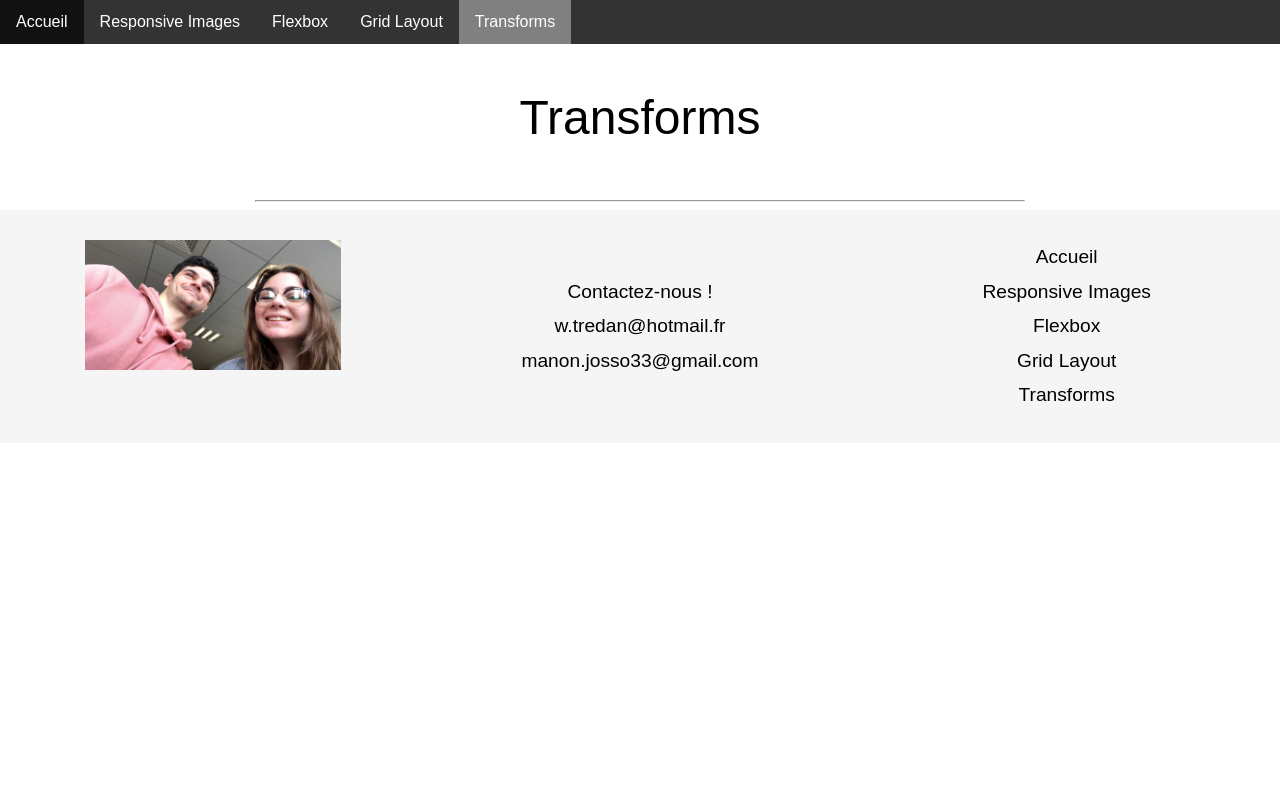
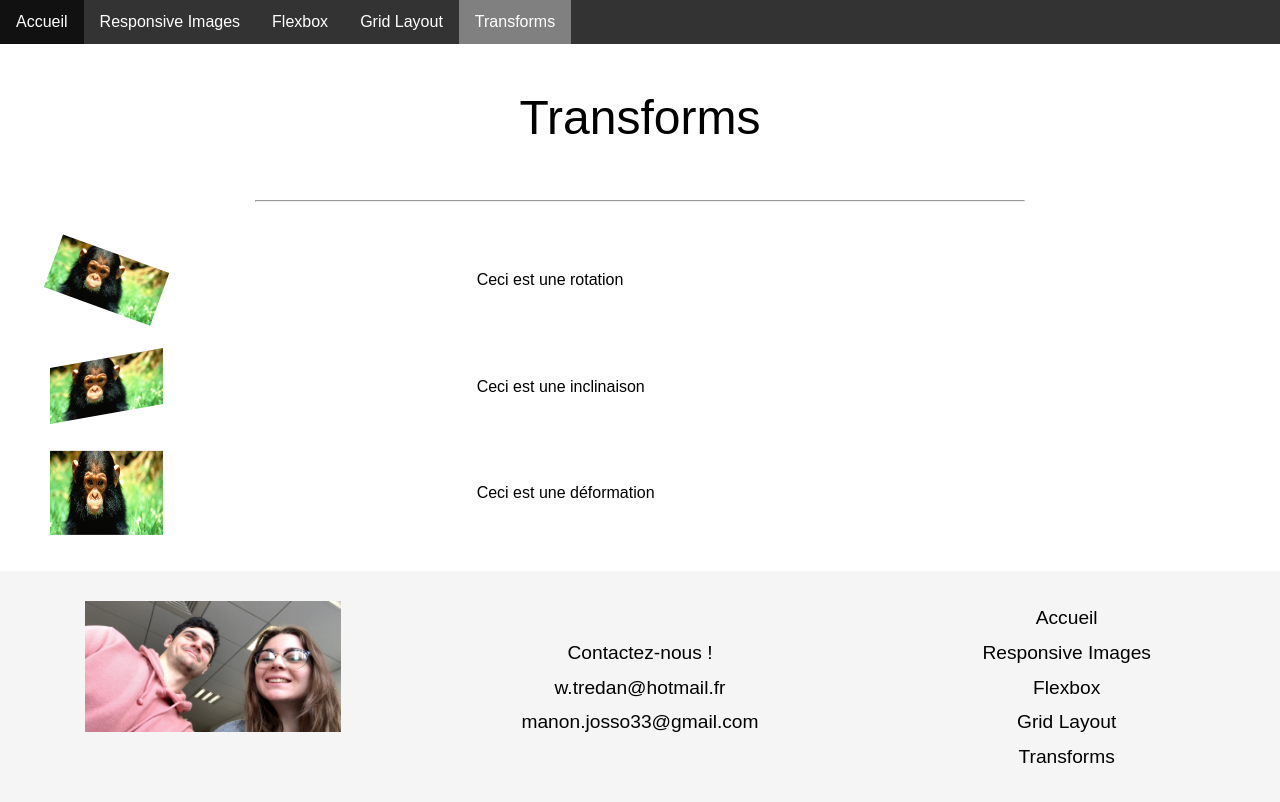
Before and after one commit to manonjosso/apes-v2, a plain HTML site: page transforms.html in a window 1280 px wide. Drawn offline with Linux system fonts and the light colour scheme.

Commit message:
page transforms

```diff
--- a/css/design.css
+++ b/css/design.css
@@ -224,3 +224,31 @@ hr{
     align-items: center;
     flex-direction: column;
 }
+
+
+/* -------------------------------------------------------------
+TRANSFORMS PAGE
+------------------------------------------------------------- */
+
+#div_transforms1 img{
+    width: 30%;
+    transform: rotate(20deg);
+}
+
+#div_transforms2 img{
+    width: 30%;
+    transform: skewY(-10deg);
+}
+
+#div_transforms3 img{
+    width: 30%;
+    transform: scaleY(1.5);
+}
+
+.div_transforms{
+    margin: 50px;
+    display: grid;
+    grid-template-columns: 1fr 2fr;
+    grid-column-gap: 50px;
+    align-items: center;
+}
--- a/transforms.html
+++ b/transforms.html
@@ -65,6 +65,25 @@
         <hr/>
 
 
+        <div class="transforms">
+
+            <div class="div_transforms" id="div_transforms1">
+                <img src="img_gorilles/famille1.jpg" alt="rotate">
+                <p>Ceci est une rotation</p>
+            </div>
+
+            <div class="div_transforms" id="div_transforms2">
+                <img src="img_gorilles/famille1.jpg" alt="skew">
+                <p>Ceci est une inclinaison</p>
+            </div>
+
+            <div class="div_transforms" id="div_transforms3">
+                <img src="img_gorilles/famille1.jpg" alt="scale">
+                <p>Ceci est une déformation</p>
+            </div>
+
+        </div>
+
 
         <footer>
             <img src="will_manon.JPG" alt="will-manon">
```
